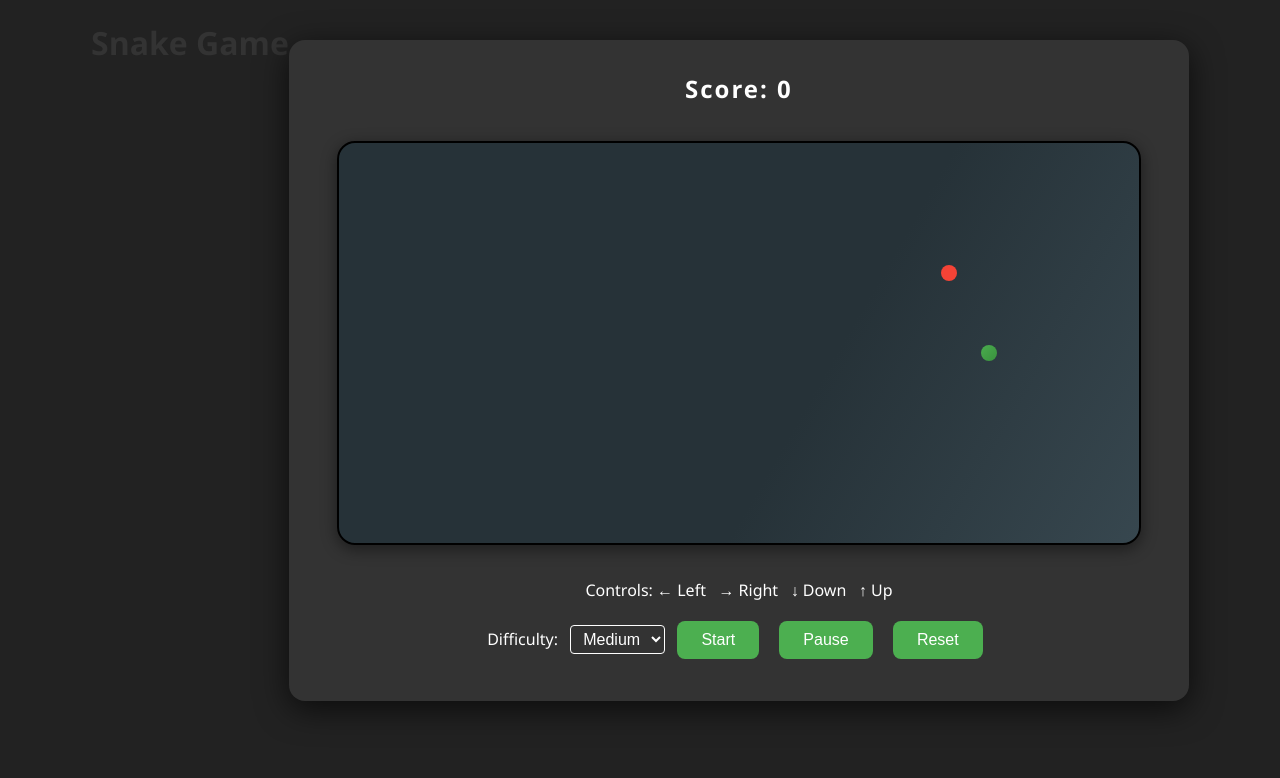
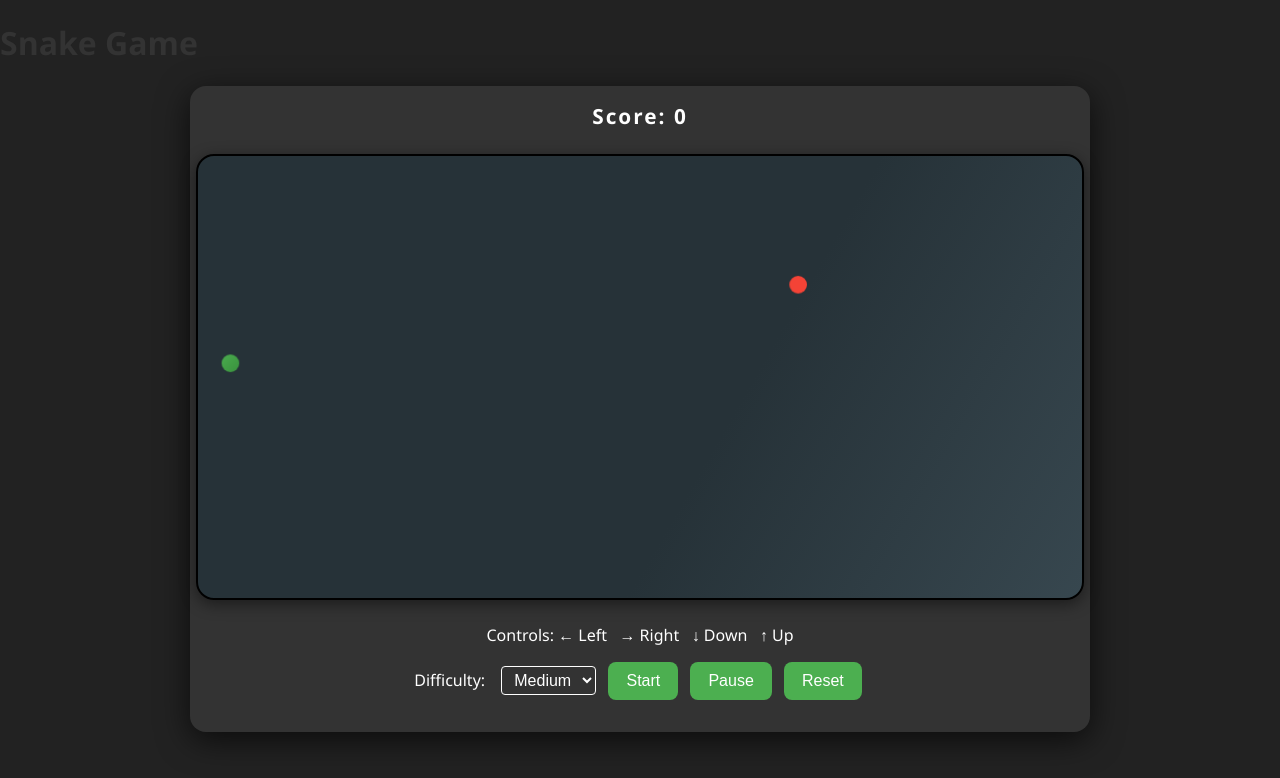
Before and after one commit to marhthing/Snake-Game, a website: page public/index.html in a window 1280 px wide. Both pictures are taken after a click on the button "Start". Drawn offline with Linux system fonts and the light colour scheme.

Commit message:
Add files via upload

```diff
--- a/public/index.html
+++ b/public/index.html
@@ -11,7 +11,7 @@
     <h1>Snake Game</h1>
     <div class="snake-container">
         <div class="score" id="score">Score: 0</div>
-        <canvas id="snake" width="800" height="400"></canvas>
+        <canvas id="snake"></canvas>
         <div class="controls">
             Controls: <b>←</b> Left &nbsp; <b>→</b> Right &nbsp; <b>↓</b> Down &nbsp; <b>↑</b> Up
         </div>
@@ -26,6 +26,14 @@
             <button id="pauseBtn">Pause</button>
             <button id="resetBtn">Reset</button>
         </div>
+        <div class="touch-controls">
+            <button class="touch-btn" id="upBtn">↑</button>
+            <div>
+                <button class="touch-btn" id="leftBtn">←</button>
+                <button class="touch-btn" id="downBtn">↓</button>
+                <button class="touch-btn" id="rightBtn">→</button>
+            </div>
+        </div>
         <div class="game-over" id="gameOver">Game Over</div>
     </div>
     <script src="main.js"></script>
--- a/public/main.js
+++ b/public/main.js
@@ -1,15 +1,45 @@
-// This file contains the JavaScript logic for the Snake game.
+// Responsive, mobile-friendly Snake Game
 
 const canvas = document.getElementById('snake');
 const ctx = canvas.getContext('2d');
-const box = 20;
-let snake = [{ x: 9 * box, y: 10 * box }];
-let direction = null;
-let food = spawnFood();
-let score = 0;
-let speed = 150;
-let gameInterval = null;
-let isPaused = false;
+let box = 20, cols = 40, rows = 20;
+let snake, direction, food, score, speed, gameInterval, isPaused;
+
+// Responsive canvas
+function resizeCanvas() {
+    const width = Math.max(240, Math.min(window.innerWidth * 0.95, 900));
+    const height = Math.floor(width / 2);
+    canvas.width = width;
+    canvas.height = height;
+
+    if (width < 500) {
+        cols = 20;
+    } else if (width < 800) {
+        cols = 30;
+    } else {
+        cols = 40;
+    }
+    box = Math.floor(width / cols);
+    rows = Math.floor(height / box);
+
+    draw();
+}
+window.addEventListener('resize', resizeCanvas);
+window.addEventListener('DOMContentLoaded', resizeCanvas);
+
+// Game logic
+function spawnFood() {
+    let newFood;
+    while (true) {
+        newFood = {
+            x: Math.floor(Math.random() * cols) * box,
+            y: Math.floor(Math.random() * rows) * box
+        };
+        if (!snake.some(segment => segment.x === newFood.x && segment.y === newFood.y)) {
+            return newFood;
+        }
+    }
+}
 
 function draw() {
     ctx.clearRect(0, 0, canvas.width, canvas.height);
@@ -48,20 +78,6 @@ function draw() {
     ctx.closePath();
 }
 
-function spawnFood() {
-    let newFood;
-    while (true) {
-        newFood = {
-            x: Math.floor(Math.random() * (canvas.width / box)) * box,
-            y: Math.floor(Math.random() * (canvas.height / box)) * box
-        };
-        // Make sure food doesn't spawn on the snake
-        if (!snake.some(segment => segment.x === newFood.x && segment.y === newFood.y)) {
-            return newFood;
-        }
-    }
-}
-
 function update() {
     if (isPaused) return;
 
@@ -73,10 +89,10 @@ function update() {
     if (direction === "DOWN") head.y += box;
 
     // Wall wrap
-    if (head.x < 0) head.x = canvas.width - box;
-    if (head.x >= canvas.width) head.x = 0;
-    if (head.y < 0) head.y = canvas.height - box;
-    if (head.y >= canvas.height) head.y = 0;
+    if (head.x < 0) head.x = (cols - 1) * box;
+    if (head.x >= cols * box) head.x = 0;
+    if (head.y < 0) head.y = (rows - 1) * box;
+    if (head.y >= rows * box) head.y = 0;
 
     // Self collision
     if (snake.some(segment => segment.x === head.x && segment.y === head.y)) {
@@ -106,6 +122,7 @@ function gameLoop() {
 
 function gameOver() {
     clearInterval(gameInterval);
+    gameInterval = null;
     document.getElementById('gameOver').style.display = 'block';
 }
 
@@ -118,7 +135,10 @@ function getInitialSpeed() {
 }
 
 function resetGame() {
-    snake = [{ x: 9 * box, y: 10 * box }];
+    // Start snake in the center
+    const startX = Math.floor(cols / 2) * box;
+    const startY = Math.floor(rows / 2) * box;
+    snake = [{ x: startX, y: startY }];
     direction = "RIGHT";
     food = spawnFood();
     score = 0;
@@ -126,11 +146,12 @@ function resetGame() {
     document.getElementById('score').textContent = "Score: 0";
     document.getElementById('gameOver').style.display = 'none';
     clearInterval(gameInterval);
-    gameInterval = null; // <-- Add this line
-    isPaused = false;    // <-- Add this line to ensure game is not paused
+    gameInterval = null;
+    isPaused = false;
     draw();
 }
 
+// Keyboard controls
 document.addEventListener('keydown', e => {
     if (e.key === "ArrowLeft" && direction !== "RIGHT") direction = "LEFT";
     if (e.key === "ArrowUp" && direction !== "DOWN") direction = "UP";
@@ -138,9 +159,28 @@ document.addEventListener('keydown', e => {
     if (e.key === "ArrowDown" && direction !== "UP") direction = "DOWN";
 });
 
+// Touch controls
+document.getElementById('upBtn').addEventListener('touchstart', e => {
+    e.preventDefault();
+    if (direction !== "DOWN") direction = "UP";
+});
+document.getElementById('downBtn').addEventListener('touchstart', e => {
+    e.preventDefault();
+    if (direction !== "UP") direction = "DOWN";
+});
+document.getElementById('leftBtn').addEventListener('touchstart', e => {
+    e.preventDefault();
+    if (direction !== "RIGHT") direction = "LEFT";
+});
+document.getElementById('rightBtn').addEventListener('touchstart', e => {
+    e.preventDefault();
+    if (direction !== "LEFT") direction = "RIGHT";
+});
+
+// Button controls
 document.getElementById('startBtn').onclick = () => {
     if (!gameInterval) {
-        if (!direction) direction = "RIGHT"; // Ensure direction is set
+        if (!direction) direction = "RIGHT";
         isPaused = false;
         gameInterval = setInterval(gameLoop, speed);
     }
@@ -150,9 +190,7 @@ document.getElementById('pauseBtn').onclick = () => {
 };
 document.getElementById('resetBtn').onclick = () => {
     resetGame();
-    gameInterval = setInterval(gameLoop, speed);
 };
-
 document.getElementById('difficulty').onchange = () => {
     resetGame();
 };
--- a/public/styles.css
+++ b/public/styles.css
@@ -1,12 +1,10 @@
 body {
   background: #222;
   color: #fff;
-    font-family: 'Segoe UI', Arial, sans-serif;
-    display: flex;
-    justify-content: center;
-    align-items: flex-start;
-    height: 100vh;
+  font-family: "Segoe UI", Arial, sans-serif;
   margin: 0;
+  padding: 0;
+  min-height: 100vh;
 }
 
 h1 {
@@ -28,45 +26,57 @@ canvas {
   background: #333;
   border-radius: 16px;
   box-shadow: 0 8px 32px #000a;
-    padding: 32px 48px;
-    margin-top: 40px;
+  padding: 16px 8px;
+  margin: 0 auto;
+  margin-top: 16px;
+  width: 98vw;
+  max-width: 900px;
+  box-sizing: border-box;
   display: flex;
   flex-direction: column;
   align-items: center;
 }
 
 #snake {
+  width: 100%;
+  height: auto;
+  aspect-ratio: 2 / 1;
   background: linear-gradient(120deg, #263238 60%, #37474f 100%);
   border-radius: 18px;
   box-shadow: 0 4px 16px #0007;
-    margin: 24px 0;
+  margin: 16px 0;
   display: block;
+  touch-action: none;
 }
 
 .score {
-    font-size: 1.5rem;
-    margin-bottom: 12px;
+  font-size: 1.3rem;
+  margin-bottom: 8px;
   font-weight: bold;
   letter-spacing: 2px;
 }
 
-.controls, .buttons {
-    margin: 10px 0;
+.controls,
+.buttons {
+  margin: 8px 0;
+  text-align: center;
 }
 
-button {
-    background: #4CAF50;
+button,
+select {
+  background: #4caf50;
   color: #fff;
   border: none;
   border-radius: 8px;
-    padding: 10px 24px;
-    margin: 0 8px;
+  padding: 10px 18px;
+  margin: 0 4px 8px 4px;
   font-size: 1rem;
   cursor: pointer;
   transition: background 0.2s;
 }
-button:hover {
-    background: #388E3C;
+button:hover,
+select:focus {
+  background: #388e3c;
 }
 
 .game-over {
@@ -74,7 +84,7 @@ button:hover {
   color: #f44336;
   font-size: 2rem;
   font-weight: bold;
-    margin-top: 16px;
+  margin-top: 12px;
   letter-spacing: 2px;
 }
 
@@ -93,3 +103,52 @@ button:hover {
   font-size: 1rem;
   cursor: pointer;
 }
+
+.touch-controls {
+  display: none;
+  flex-direction: column;
+  align-items: center;
+  margin-top: 10px;
+  gap: 6px;
+}
+.touch-controls div {
+  display: flex;
+  gap: 6px;
+}
+.touch-btn {
+  width: 44px;
+  height: 44px;
+  font-size: 1.3rem;
+  border-radius: 50%;
+  border: none;
+  background: #4caf50;
+  color: #fff;
+  box-shadow: 0 2px 8px #0004;
+  margin: 0 2px;
+  transition: background 0.2s;
+}
+.touch-btn:active {
+  background: #388e3c;
+}
+@media (pointer: coarse) {
+  .touch-controls {
+    display: flex;
+  }
+  .controls {
+    display: none;
+  }
+  .buttons {
+    flex-direction: column;
+  }
+}
+@media (max-width: 600px) {
+  .snake-container {
+    padding: 4vw 1vw;
+  }
+  .score {
+    font-size: 1.1rem;
+  }
+  #snake {
+    margin: 8px 0;
+  }
+}
```
Lines whose indentation alone changed are shown as unchanged.
